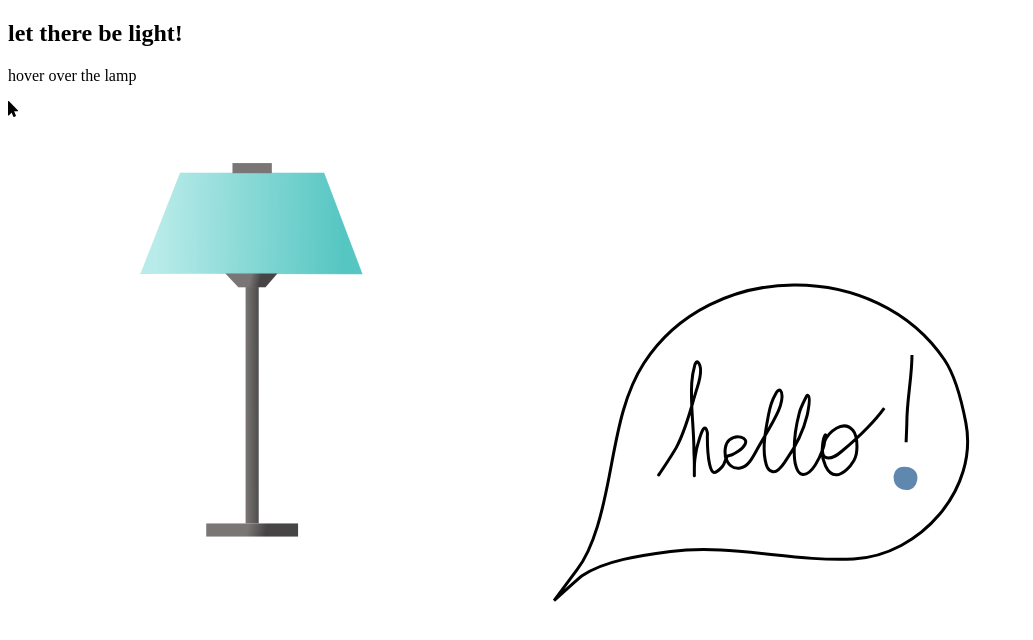
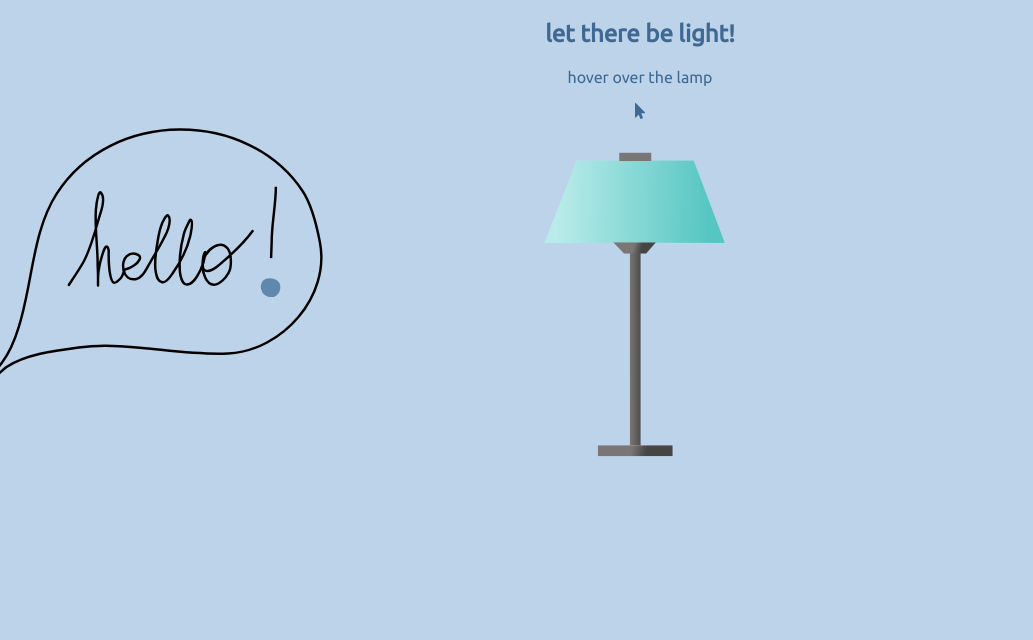
Before and after one commit to agnzap/lamp-animation, a plain HTML site: page index.html in a window 1280 px wide. Shown: the whole page, without its empty margins (0-1033 px from the left). Drawn offline with Linux system fonts and the light colour scheme.

Commit message:
Update styles.css

```diff
--- a/styles.css
+++ b/styles.css
@@ -1,5 +1,18 @@
+body {
+  background-color: #BDD3E9;
+  color: #3F6992;
+  font-family: 'Ubuntu', sans-serif;
+}
+
+.header {
+  text-align: center;
+}
+
 .lamp {
-  height: 500px;
+  position: absolute;
+  left: 25%;
+  top: 15%;
+  width: 50%;
 }
 
 .light {
@@ -10,3 +23,10 @@
 .light:hover {
   opacity: 1;
 }
+
+.hello {
+  position: absolute;
+  left: -4%;
+  top: 10%;
+  width: 30%;
+}
```
